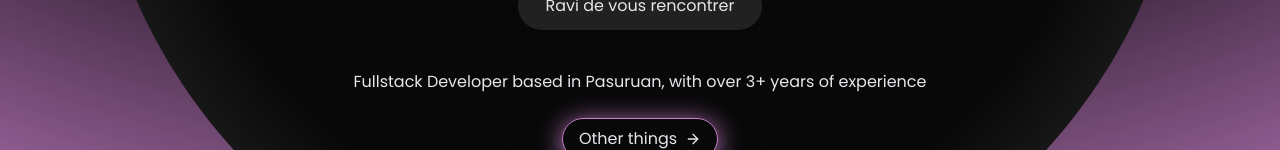
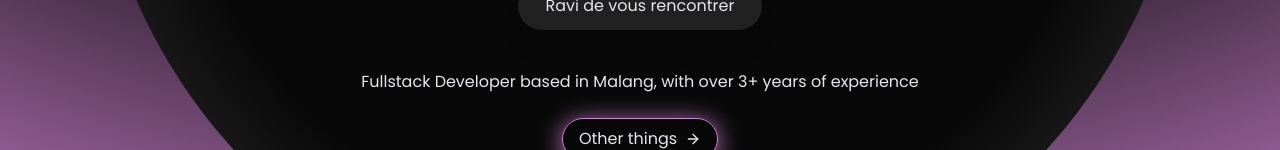
Before and after one commit to HafizhArrasyiidS/hhfiezh, a Next.js app: page / in a window 1280 px wide. Shown: the part 650-800 px from the top of the page. Built offline with nearby package versions, Linux system fonts and the light colour scheme.

Commit message:
Hero.tsx

```diff
--- a/components/Hero.tsx
+++ b/components/Hero.tsx
@@ -72,7 +72,7 @@ export const Hero = () => {
                 <div className="flex bg-white/10 shadow-xl p-3 rounded-3xl justify-center items-center space-x-2 mb-4">
                     <p className="font-medium px-4">Ravi de vous rencontrer</p>
                 </div>
-                <p className="my-6 max-w-xl text-center">Fullstack Developer based in Pasuruan, with over 3+ years of experience</p>
+                <p className="my-6 max-w-xl text-center">Fullstack Developer based in Malang, with over 3+ years of experience</p>
                 <motion.a
                     href="https://nnas.vercel.app"
                     target="_blank"
```
